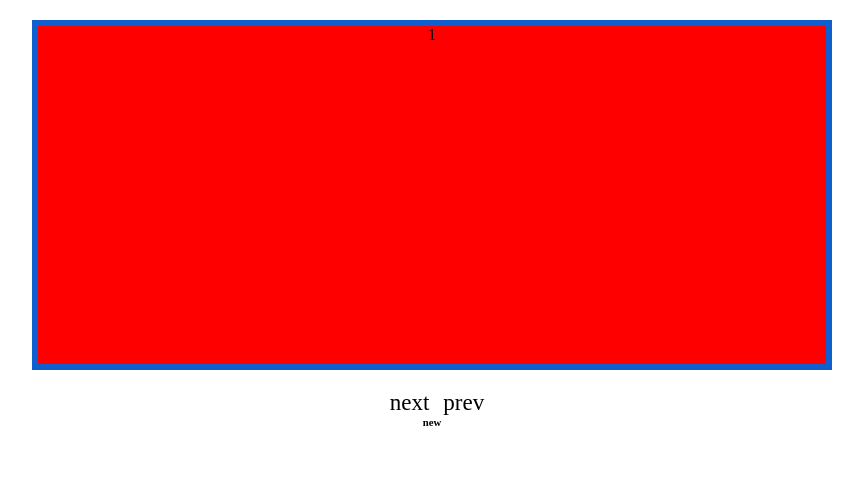
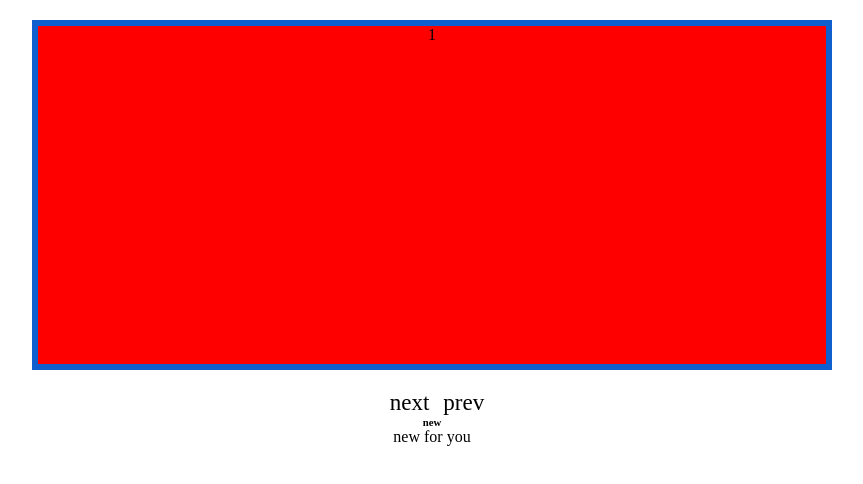
Before and after one commit to Mohand64/frontgit, a plain HTML site: page index.html in a window 1280 px wide. Shown: the whole page, without its empty margins (208-1071 px from the left). Drawn offline with Linux system fonts and the light colour scheme.

Commit message:
second commit

```diff
--- a/index.html
+++ b/index.html
@@ -18,6 +18,7 @@
         <a href="#" class="next">next</a>
     <a href="#" class="prev">prev</a>
     <h6>new</h6>
+    <p>new for you</p>
 
     <script src="script.js"></script>
 </body>
```
